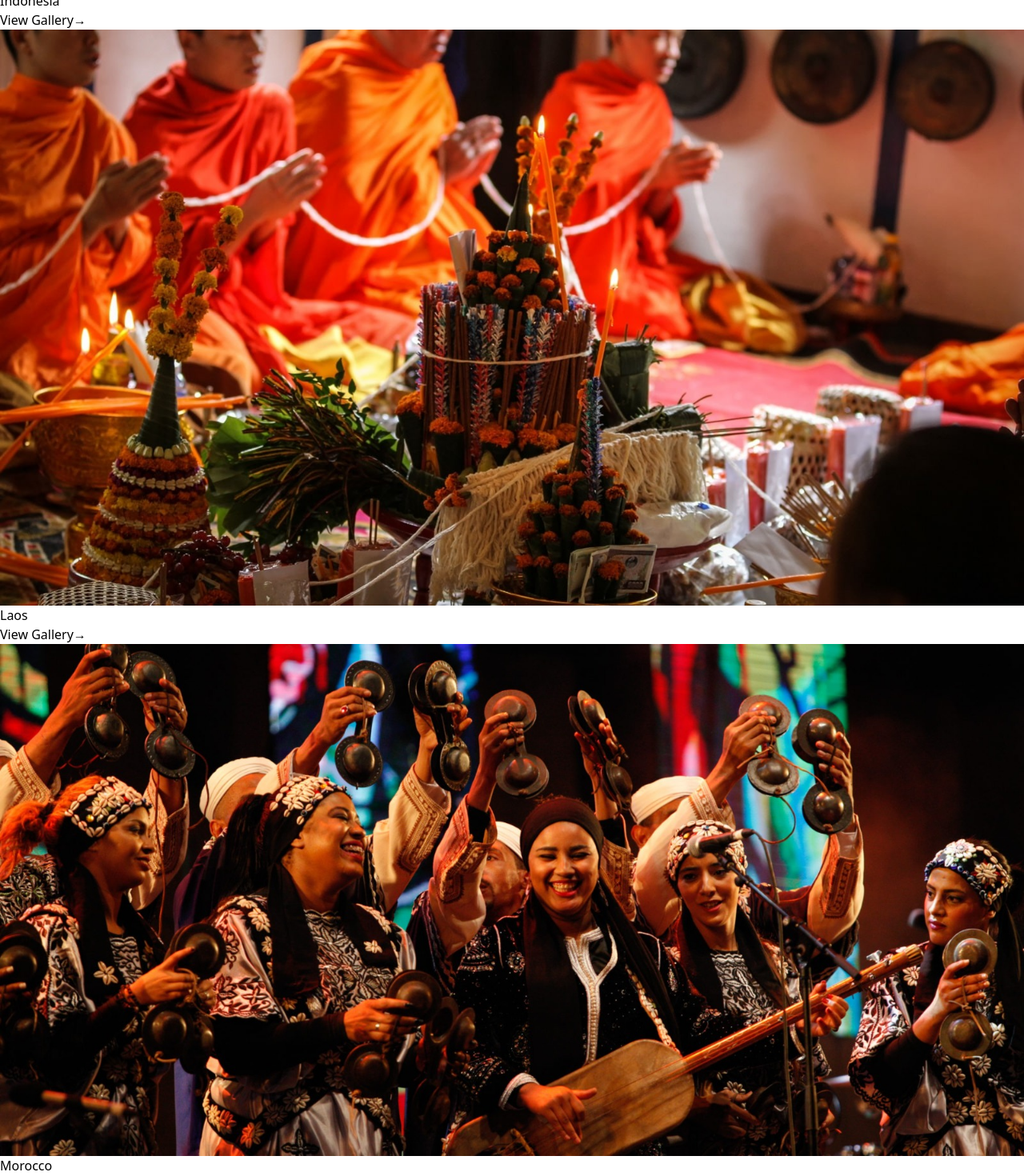
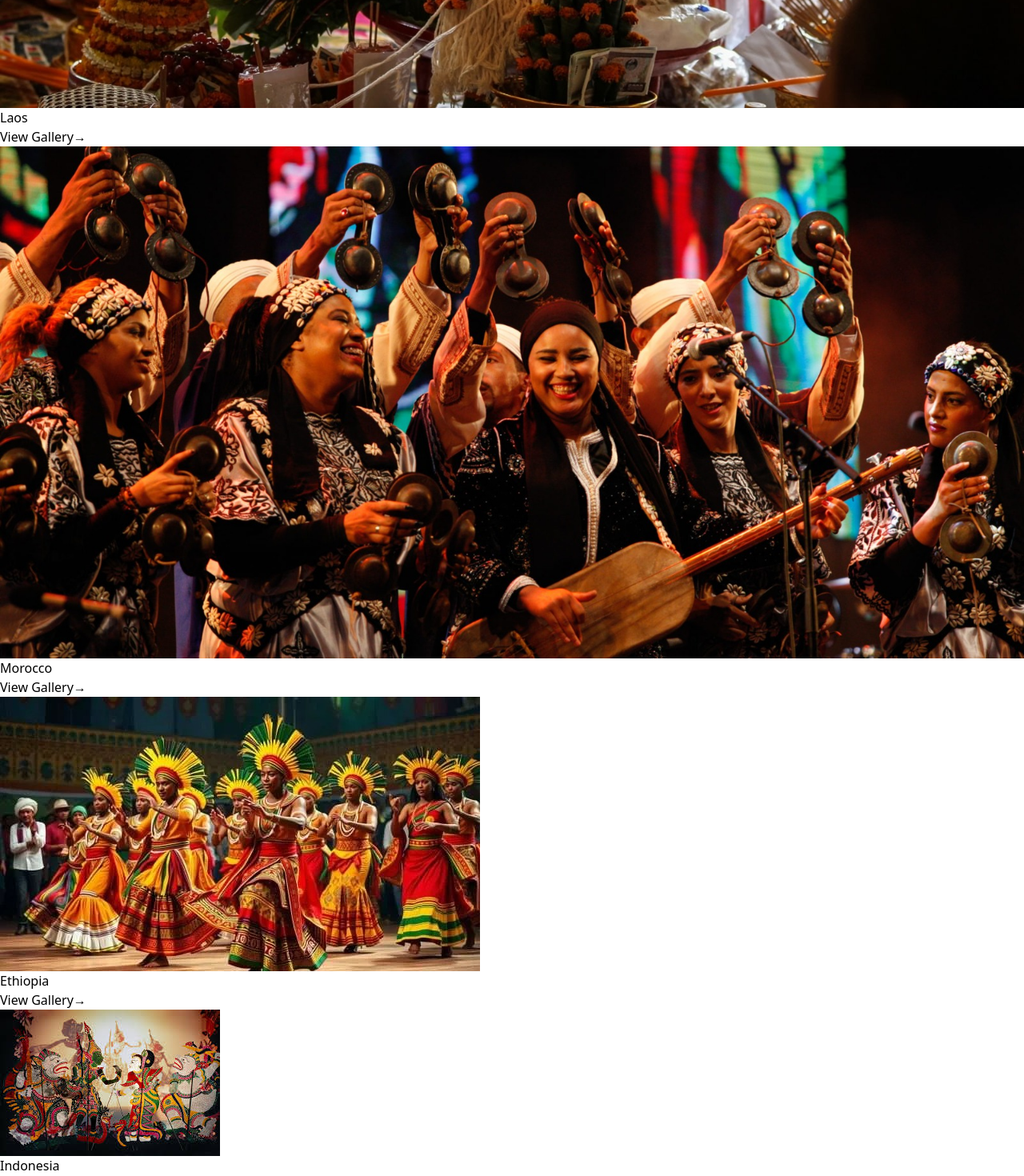
Before and after one commit to MhdGung25/kelompok-4-hi-iwu, a React (Vite) app: page /layanan in a window 1280 px wide. Shown: the part 860-2330 px from the top of the page at 80% size. Built offline with nearby package versions, Linux system fonts and the light colour scheme.

Commit message:
update tukar daftar layanan

```diff
--- a/src/pages/Layanan.jsx
+++ b/src/pages/Layanan.jsx
@@ -3,6 +3,16 @@ import { Link } from "react-router-dom";
 
 function Layanan() {
   const daftarLayanan = [
+    {
+      id: "laos",
+      title: "Laos",
+      image: "/images/layanan3.jpg",
+    },
+    {
+      id: "morocco",
+      title: "Morocco",
+      image: "/images/layanan4.jpg",
+    },
     {
       id: "ethiopia",
       title: "Ethiopia",
@@ -12,16 +22,6 @@ function Layanan() {
       id: "indonesia",
       title: "Indonesia",
       image: "/images/layanan2.jpg",
-    },
-    {
-      id: "laos",
-      title: "Laos",
-      image: "/images/layanan3.jpg",
-    },
-    {
-      id: "morocco",
-      title: "Morocco",
-      image: "/images/layanan4.jpg",
     },
   ];
 
```
